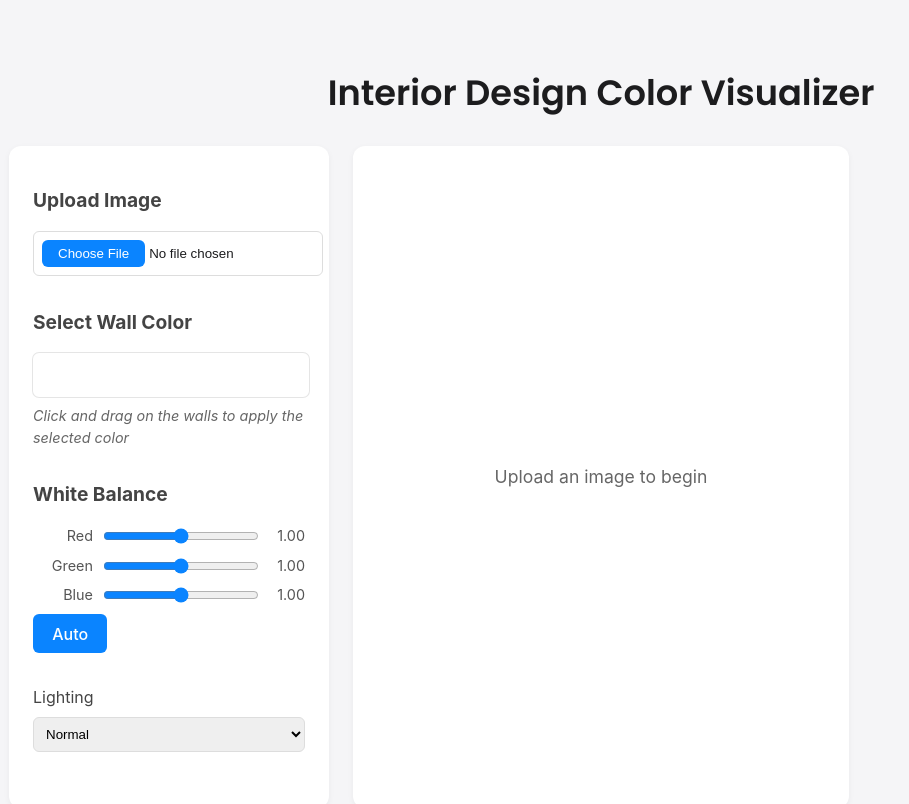
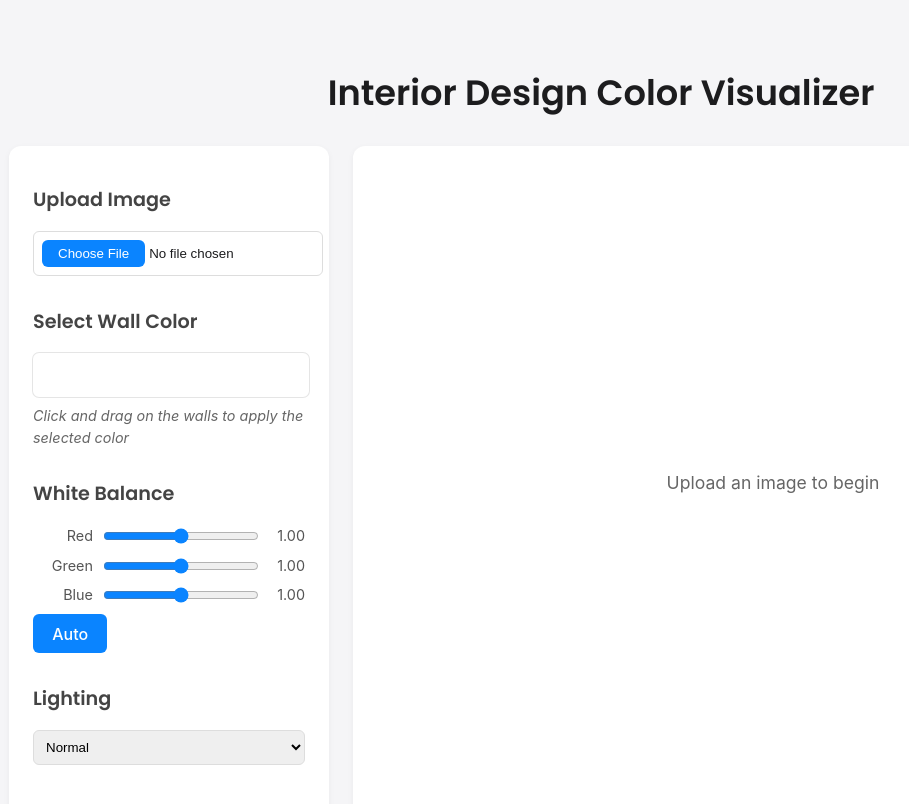
Before and after one commit to prasannaganesan/interior-design-app, a React (Vite) app: page / in a window 1280 px wide. Shown: the top 804 px of the page, without its empty margins (39-948 px from the left). Built offline with nearby package versions, Linux system fonts and the light colour scheme.

Commit message:
Standardize control panel styling and layout

```diff
--- a/src/App.css
+++ b/src/App.css
@@ -19,7 +19,7 @@ h1 {
 
 .main-content {
   display: grid;
-  grid-template-columns: 320px 1fr 320px;
+  grid-template-columns: 320px 1fr;
   gap: var(--spacing-lg);
   min-height: 600px;
   align-items: flex-start;
@@ -34,23 +34,17 @@ h1 {
   box-shadow: 0 2px 6px rgba(0, 0, 0, 0.05);
 }
 
-.upload-section,
-.color-picker-section {
+
+.panel-section {
   margin-bottom: 2rem;
 }
 
-.white-balance-section {
-  margin-bottom: 2rem;
-}
 
-.lighting-selector {
-  margin-bottom: 2rem;
-}
-
-.lighting-selector label {
-  display: block;
-  margin-bottom: 0.5rem;
+.lighting-selector h2 {
+  font-size: 1.2rem;
+  margin-bottom: 1rem;
   color: #444;
+  font-family: 'Poppins', -apple-system, BlinkMacSystemFont, 'Segoe UI', Roboto, Helvetica, Arial, sans-serif;
 }
 
 .lighting-selector select {
@@ -64,6 +58,7 @@ h2 {
   font-size: 1.2rem;
   margin-bottom: 1rem;
   color: #444;
+  font-family: 'Poppins', -apple-system, BlinkMacSystemFont, 'Segoe UI', Roboto, Helvetica, Arial, sans-serif;
 }
 
 .file-input {
--- a/src/App.tsx
+++ b/src/App.tsx
@@ -56,7 +56,7 @@ function App() {
       <h1>Interior Design Color Visualizer</h1>
       <div className="main-content">
         <div className="controls-panel">
-          <div className="upload-section">
+          <div className="upload-section panel-section">
             <h2>Upload Image</h2>
             <input
               type="file"
@@ -65,7 +65,7 @@ function App() {
               className="file-input"
             />
           </div>
-          <div className="color-picker-section">
+          <div className="color-picker-section panel-section">
             <h2>Select Wall Color</h2>
             <ColorPicker
               value={selectedColor}
@@ -75,7 +75,7 @@ function App() {
               Click and drag on the walls to apply the selected color
             </p>
           </div>
-          <div className="white-balance-section">
+          <div className="white-balance-section panel-section">
             <h2>White Balance</h2>
             <WhiteBalanceControls
               value={whiteBalance}
@@ -83,7 +83,7 @@ function App() {
               onAuto={() => selectedImage && computeAutoWhiteBalance(selectedImage).then(setWhiteBalance)}
             />
           </div>
-          <LightingSelector value={lighting} onChange={setLighting} />
+          <LightingSelector value={lighting} onChange={setLighting} className="panel-section" />
         </div>
         <div className="canvas-container">
           {selectedImage ? (
--- a/src/components/ImageCanvas.tsx
+++ b/src/components/ImageCanvas.tsx
@@ -134,7 +134,9 @@ export default function ImageCanvas({ imageUrl, selectedColor, whiteBalance, lig
         console.error('Failed to initialize SAM2:', error);
         setStatus('Failed to initialize SAM2');
       } finally {
-        setIsProcessing(false);
+        // Wait a bit to allow the WASM runtime to finish any remaining work
+        // before removing the processing overlay so the UI remains responsive.
+        setTimeout(() => setIsProcessing(false), 500);
       }
     }
 
@@ -237,7 +239,7 @@ export default function ImageCanvas({ imageUrl, selectedColor, whiteBalance, lig
       console.error('Failed to process image:', error);
       setStatus('Failed to process image');
     } finally {
-      setIsProcessing(false);
+      setTimeout(() => setIsProcessing(false), 100);
     }
   }
   process();
@@ -379,7 +381,7 @@ export default function ImageCanvas({ imageUrl, selectedColor, whiteBalance, lig
       console.error('Failed to generate/apply mask:', error);
       setStatus('Failed to generate mask');
     } finally {
-      setIsProcessing(false);
+      setTimeout(() => setIsProcessing(false), 100);
     }
   };
 
--- a/src/components/LightingSelector.tsx
+++ b/src/components/LightingSelector.tsx
@@ -2,6 +2,7 @@
 interface LightingSelectorProps {
   value: string;
   onChange: (mode: string) => void;
+  className?: string;
 }
 
 export const LIGHTING_PRESETS = {
@@ -13,10 +14,10 @@ export const LIGHTING_PRESETS = {
   cloudy: 'Cloudy Day'
 };
 
-export default function LightingSelector({ value, onChange }: LightingSelectorProps) {
+export default function LightingSelector({ value, onChange, className }: LightingSelectorProps) {
   return (
-    <div className="lighting-selector">
-      <label>Lighting</label>
+    <div className={`lighting-selector ${className ?? ''}`.trim()}>
+      <h2>Lighting</h2>
       <select value={value} onChange={(e) => onChange(e.target.value)}>
         {Object.entries(LIGHTING_PRESETS).map(([key, label]) => (
           <option key={key} value={key}>{label}</option>
```
